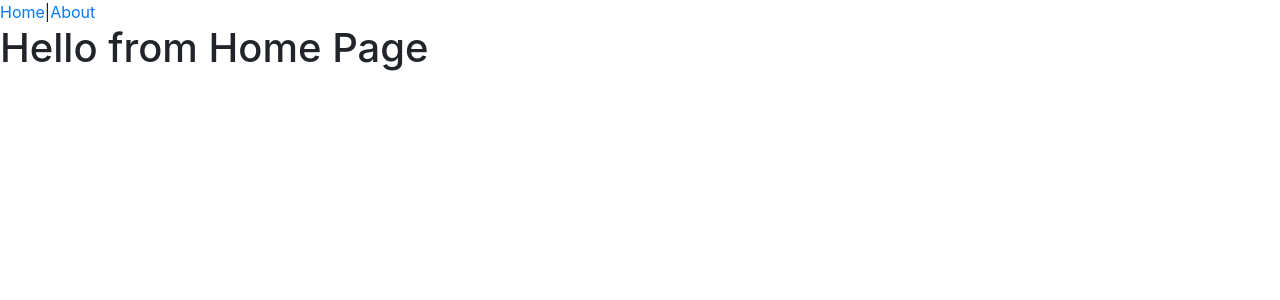
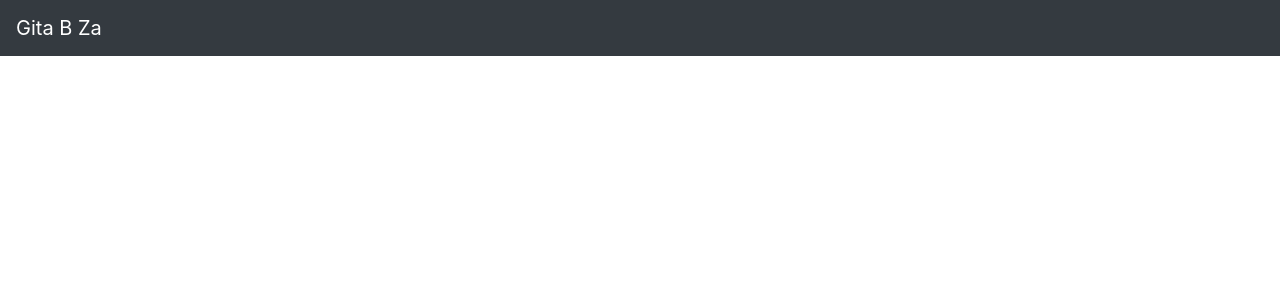
Before and after one commit to toe-pyae-sone-oo/gitabza-ui, a React (Create React App) app: page / in a window 1280 px wide. Shown: the top 300 px of the page. Built offline with nearby package versions, Linux system fonts and the light colour scheme.

Commit message:
setup layouts

```diff
--- /dev/null
+++ b/src/App.js
@@ -0,0 +1,15 @@
+import React from 'react'
+import { Switch, Route } from 'react-router-dom'
+import 'bootstrap/dist/css/bootstrap.min.css'
+import AdminLayout from './layouts/AdminLayout/AdminLayout'
+import DefaultLayout from './layouts/DefaultLayout/DefaultLayout'
+
+const App = () =>
+  <div className="App">
+    <Switch>
+      <Route exact path="/" component={DefaultLayout} />
+      <Route path="/admin" component={AdminLayout} />
+    </Switch>
+  </div>
+
+export default App;
--- /dev/null
+++ b/src/components/AdminNav/AdminNav.js
@@ -0,0 +1,9 @@
+import React from 'react'
+import Navbar from 'react-bootstrap/Navbar'
+
+const AdminNav = () =>
+  <Navbar bg="dark" variant="dark">
+    <Navbar.Brand href="#home">Gita B Za Admin</Navbar.Brand>
+  </Navbar>
+
+export default AdminNav
--- a/src/components/Header/Header.js
+++ /dev/null
@@ -1,11 +0,0 @@
-import React from 'react'
-import { NavLink } from 'react-router-dom'
-
-const Header = () =>
-  <div>
-    <NavLink to="/">Home</NavLink>
-    |
-    <NavLink to="/about">About</NavLink>
-  </div>
-
-export default Header
--- /dev/null
+++ b/src/components/Nav/Nav.js
@@ -0,0 +1,9 @@
+import React from 'react'
+import Navbar from 'react-bootstrap/Navbar'
+
+const Nav = () =>
+  <Navbar bg="dark" variant="dark">
+    <Navbar.Brand href="#home">Gita B Za</Navbar.Brand>
+  </Navbar>
+
+export default Nav
--- a/src/index.js
+++ b/src/index.js
@@ -2,7 +2,7 @@ import React from 'react'
 import ReactDOM from 'react-dom'
 import { Route, Switch, BrowserRouter } from 'react-router-dom'
 import './index.css'
-import App from './views/App/App'
+import App from './App'
 
 ReactDOM.render(
   <React.StrictMode>
--- /dev/null
+++ b/src/layouts/AdminLayout/AdminLayout.js
@@ -0,0 +1,9 @@
+import React from 'react'
+import AdminNav from '../../components/AdminNav/AdminNav'
+
+const AdminLayout = () =>
+  <div>
+    <AdminNav/>
+  </div>
+
+export default AdminLayout
--- /dev/null
+++ b/src/layouts/DefaultLayout/DefaultLayout.js
@@ -0,0 +1,9 @@
+import React from 'react'
+import Nav from '../../components/Nav/Nav'
+
+const DefaultLayout = () =>
+  <div>
+    <Nav/>
+  </div>
+
+export default DefaultLayout
--- /dev/null
+++ b/src/views/Admin/Admin.js
@@ -0,0 +1,6 @@
+import React from 'react'
+
+const Admin = () =>
+  <div></div>
+
+export default Admin
--- a/src/views/App/App.js
+++ /dev/null
@@ -1,18 +0,0 @@
-import React from 'react'
-import { Switch, Route } from 'react-router-dom'
-import 'bootstrap/dist/css/bootstrap.min.css'
-import './App.css'
-import Home from '../../views/Home/Home'
-import About from '../../views/About/About'
-import Header from '../../components/Header/Header'
-
-const App = () =>
-  <div className="App">
-    <Header/>
-    <Switch>
-      <Route exact path="/" component={Home} />
-      <Route path="/about" component={About} />
-    </Switch>
-  </div>
-
-export default App;
```
Also changed, not shown: src/views/App/App.css (deleted), 1 other file (tests, documents, lock files or other folders).
